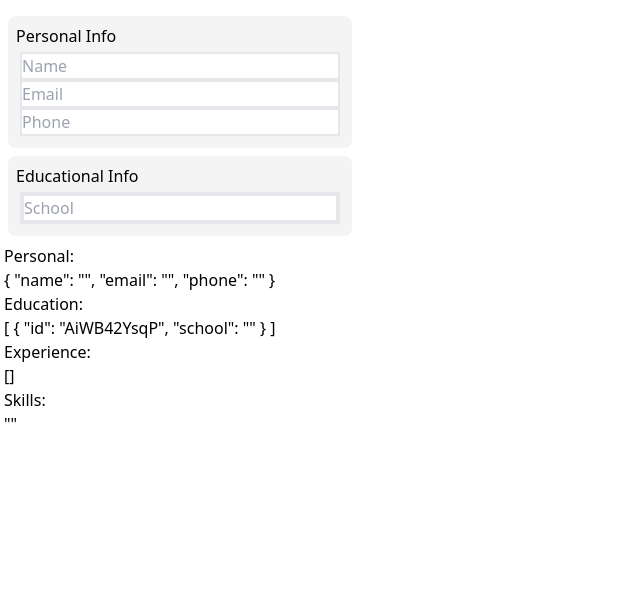
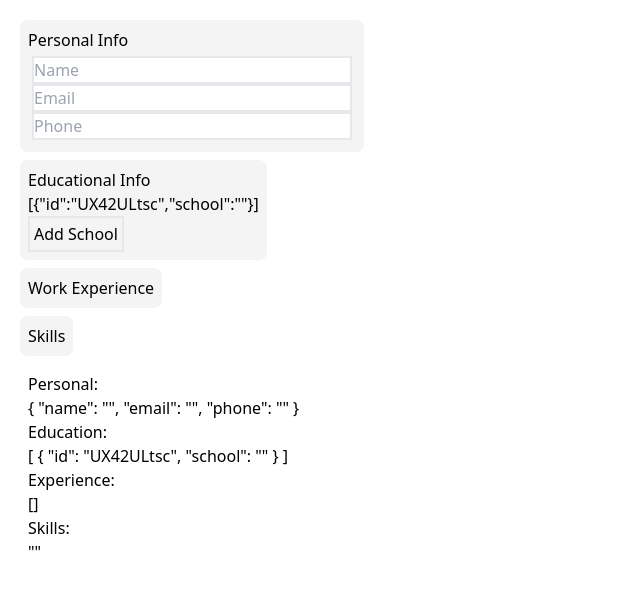
Before and after one commit to danranges/cv-project, a React (Create React App) app: page / in a window 1280 px wide. Shown: the top 590 px of the page, without its empty margins (0-640 px from the left). Built offline with nearby package versions, Linux system fonts and the light colour scheme.

Commit message:
Add 'Add School' button to Education Inputs Section

```diff
--- a/src/App.jsx
+++ b/src/App.jsx
@@ -31,7 +31,7 @@ class App extends React.Component {
   };
 
   handleEduChange = (eduBlock) => {
-    if (this.state.education.length === 0) {
+    if (!this.state.education.find(({ id }) => id === eduBlock.id)) {
       this.setState({ education: this.state.education.concat(eduBlock) });
     } else {
       this.setState({
@@ -44,16 +44,15 @@ class App extends React.Component {
 
   render() {
     return (
-      <div className='App pt-2'>
+      <div className='App p-3'>
         <InputContainer title='Personal Info'>
           <PersonalInput handleChange={this.handlePersonalChange} data={this.state.personal} />
         </InputContainer>
         <InputContainer title='Educational Info'>
-          <EduInputsSection
-            handleChange={this.handleEduChange}
-            schoolCount={this.state.education.length}
-          />
+          <EduInputsSection handleChange={this.handleEduChange} education={this.state.education} />
         </InputContainer>
+        <InputContainer title='Work Experience'></InputContainer>
+        <InputContainer title='Skills'></InputContainer>
         <Output cvData={this.state} />
       </div>
     );
--- a/src/components/EduInput.jsx
+++ b/src/components/EduInput.jsx
@@ -7,13 +7,9 @@ class EduInput extends React.Component {
     super(props);
 
     this.state = {
-      id: generate(),
-      school: "",
+      id: this.props.key,
+      school: this.props.school,
     };
-  }
-
-  componentDidMount() {
-    this.props.pushChange(this.state);
   }
 
   handleChange = (e) => {
@@ -27,14 +23,16 @@ class EduInput extends React.Component {
   };
 
   render() {
-    const { school } = this.state;
     return (
-      <div className='flex flex-col w-80 m-1 border-2'>
+      <div key={this.props.key} className='flex flex-col w-80 m-1 p-2 bg-zinc-200 rounded-md'>
+        <div className='flex justify-end mx-0.5'>
+          <button>X</button>
+        </div>
         <input
           name='school'
           type='text'
           placeholder='School'
-          value={school}
+          value={this.props.school}
           onChange={this.handleChange}
           className='border-2'></input>
       </div>
--- a/src/components/EduInputsSection.jsx
+++ b/src/components/EduInputsSection.jsx
@@ -1,5 +1,6 @@
 import React from "react";
 import EduInput from "./EduInput";
+import { generate } from "shortid";
 import "../index.css";
 
 class EduInputsSection extends React.Component {
@@ -7,10 +8,32 @@ class EduInputsSection extends React.Component {
     super(props);
   }
 
+  componentDidMount() {
+    return this.props.education.length === 0
+      ? this.props.handleChange({
+          id: generate(),
+          school: "",
+        })
+      : null;
+  }
+
+  addSchool = () => {
+    this.props.handleChange({
+      id: generate(),
+      school: "",
+    });
+  };
+
   render() {
     return (
       <div>
-        <EduInput pushChange={this.props.handleChange} />
+        <p>{JSON.stringify(this.props.education)}</p>
+        {this.props.education.map(({ id, school }) => {
+          <EduInput pushChange={this.props.handleChange} key={id} school={school} />;
+        })}
+        <button onClick={this.addSchool} className='border-2 p-1 active:bg-zinc-400'>
+          Add School
+        </button>
       </div>
     );
   }
--- a/src/components/Output.jsx
+++ b/src/components/Output.jsx
@@ -8,7 +8,7 @@ class Output extends React.Component {
 
   render() {
     return (
-      <div className='m-1'>
+      <div className='m-2 p-2'>
         <div>Personal:</div>
         <div>{JSON.stringify(this.props.cvData.personal, null, 4)}</div>
         <div>Education:</div>
```
